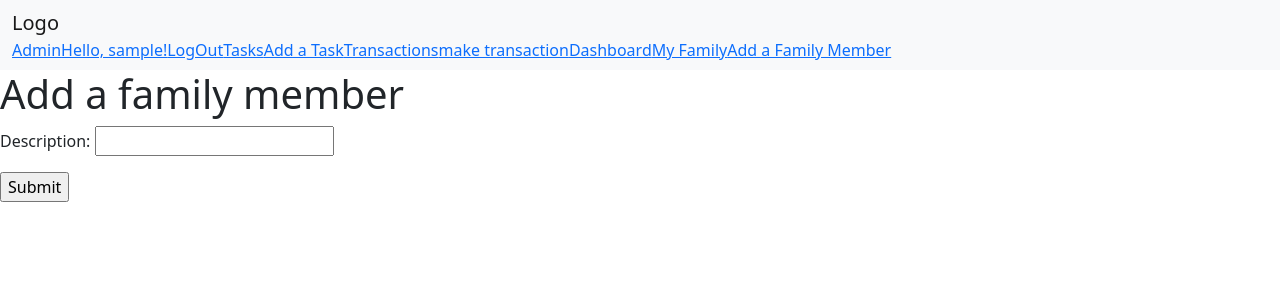
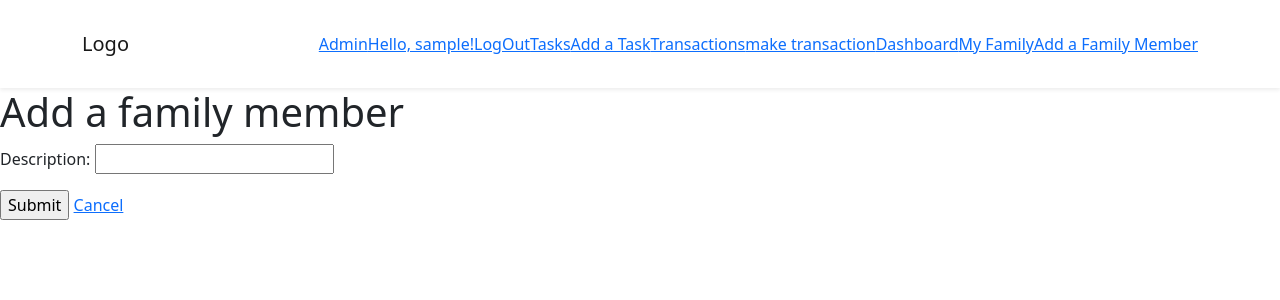
Before and after one commit to neshmasood/family-banking-system, a Django app: page /families/new/ in a window 1280 px wide. Shown: the top 300 px of the page. Run offline with Django 4.2, Linux system fonts and the light colour scheme; the visitor is signed in with stand-in values (Sample User, id 1).

Commit message:
made minor changes to family model templates

```diff
--- a/main_app/models.py
+++ b/main_app/models.py
@@ -46,11 +46,11 @@ class Task(models.Model):
 
 
 class Family(models.Model):
-    name = models.CharField(max_length=50),
+    member_name = models.CharField(max_length=50),
     description = models.CharField(max_length=200)
 
     def __str__(self):
-        return self.name
+        return self.member_name
 
 
 
--- a/main_app/templates/base.html
+++ b/main_app/templates/base.html
@@ -13,16 +13,13 @@
     <!-- CSS only -->
 <link href="https://cdn.jsdelivr.net/npm/bootstrap@5.1.3/dist/css/bootstrap.min.css" rel="stylesheet" integrity="sha384-1BmE4kWBq78iYhFldvKuhfTAU6auU8tT94WrHftjDbrCEXSU1oBoqyl2QvZ6jIW3" crossorigin="anonymous">
 </head>
-<body>
+<body id="kt_body" class="header-fixed header-tablet-and-mobile-fixed toolbar-enabled aside-fixed aside-default-enabled">
 
-  <header class="navbar navbar-expand-sm navbar-light bg-light" >
-    <nav>
-      <div class="container-fluid">
+    <nav class="navbar navbar-expand-md py-4 navbar-light bg-white shadow-sm">
+      <div class="container">
           <a class="navbar-brand" href="#">Logo</a>
-          <button class="navbar-toggler" type="button" data-toggle="collapse" data-target="#navbarNavAltMarkup" aria-controls="navbarNavAltMarkup" aria-expanded="false" aria-label="Toggle navigation">
-            <span class="navbar-toggler-icon"></span>
-          </button>
-        <ul class="navbar-nav mr-auto">
+          <button type="button" data-toggle="collapse" data-target="#navbarSupportedContent" aria-controls="navbarSupportedContent" aria-expanded="false" aria-label="Toggle navigation" class="navbar-toggler"><span class="navbar-toggler-icon"></span></button>
+        <ul class="navbar-nav ml-auto">
           <li class="nav-item"><a class="navbar-link" href="/admin">Admin</a> </li>
           <!-- <li><a class="navbar-brand" href="/">Landing_Page</a></li> -->
           {% if user.is_authenticated %}
@@ -31,37 +28,37 @@
           </li> -->
           <a href="{% url 'profile' user.username %}">Hello, {{ user.username }}!</a>
           <li class="nav-item active">
-            <a class="navbar-link" href="{% url 'logout' %}">LogOut</a>
+            <a href="{% url 'logout' %}">LogOut</a>
           </li>
           <!-- <li class="nav-item"><a class="navbar-link" href="/admin">Admin</a> </li> -->
-          <li class="nav-item">
+          <li class="nav-item active">
             <a href="/tasks">Tasks</a>
           </li>
-          <li class="nav-item">
-            <a class="navbar-link active" href="/tasks/new">Add a Task</a>
+          <li class="nav-item active">
+            <a href="/tasks/new">Add a Task</a>
           </li>
-          <li class="nav-item">
+          <li class="nav-item active">
             <a href="/transactions">Transactions</a>
           </li>
-          <li class="nav-item">
-            <a class="navbar-link active" href="{% url 'transactions_create' %}">make transaction</a>
+          <li class="nav-item active">
+            <a href="{% url 'transactions_create' %}">make transaction</a>
           </li>
-          <li class="nav-item">
-            <a class="navbar-link active" href="{% url 'dashboard' %}">Dashboard</a>
+          <li class="nav-item active">
+            <a href="{% url 'dashboard' %}">Dashboard</a>
           </li>
-          <li class="nav-item">
-            <a class="navbar-link active" href="{% url 'family_list' %}">My Family</a>
+          <li class="nav-item active">
+            <a href="{% url 'family_list' %}">My Family</a>
           </li>
-          <li class="nav-item">
-            <a class="navbar-link active" href="/families/new">Add a Family Member</a>
+          <li class="nav-item active">
+            <a href="/families/new">Add a Family Member</a>
           </li>
 
           {% else %}
-          <li class="nav-item">
-            <a class="navbar-link active" href="{% url 'login' %}">Login</a>
+          <li class="nav-item active">
+            <a href="{% url 'login' %}">Login</a>
           </li>
-          <li class="nav-item">
-            <a class="navbar-link active" href="{% url 'signup' %}">SignUp</a>
+          <li class="nav-item active">
+            <a href="{% url 'signup' %}">SignUp</a>
           </li>
           {% endif %}
 
@@ -69,7 +66,7 @@
       </div>
     </nav>
 
-  </header>
+
 
 
 
--- a/main_app/templates/family_confirm_delete.html
+++ b/main_app/templates/family_confirm_delete.html
@@ -3,7 +3,7 @@
 {% block content %}
 
     <h4>Remove a family member from your account.</h4>
-    <p>Are you sure you want to remove "{{task}}" from your account?</p>
+    <p>Are you sure you want to remove "{{member_name}}" from your account?</p>
     <form method="post">
         {% csrf_token %}
         <input type="submit" value="Yes!"/>
--- a/main_app/templates/family_create.html
+++ b/main_app/templates/family_create.html
@@ -8,6 +8,8 @@
     {% csrf_token %}
     {{form.as_p}}
     <input type="submit" value="Submit" />
+    <a href="{% url 'dashboard' %}">Cancel</a>
+
 </form>
 
 {% endblock %}
--- a/main_app/templates/family_detail.html
+++ b/main_app/templates/family_detail.html
@@ -4,7 +4,7 @@
     <h1>Family Details</h1>
     <div>
         <div>
-            <p>Name: {{ family.name }}</p>
+            <p>Name: {{ family.member_name }}</p>
             <p>Description: {{ family.description }}</p>
         </div>
         <div>
--- a/main_app/templates/family_update.html
+++ b/main_app/templates/family_update.html
@@ -2,7 +2,7 @@
 
 {% block content %}
 
-<h5>Update {{family.name}}</h5>
+<h5>Update {{family.member_name}}</h5>
 <form action="" method="post">
     {% csrf_token %}
     {{form.as_p}}
--- a/main_app/templates/familylist.html
+++ b/main_app/templates/familylist.html
@@ -13,7 +13,7 @@ List of Family Members
     {% for family in families %}
 
     <a href="{% url 'family_detail' family.pk %}">
-        <h6>Name: {{family.name}}</h6>
+        <h6>Name: {{family.member_name}}</h6>
     </a>
 
     {% endfor %}
--- a/main_app/templates/tasklist.html
+++ b/main_app/templates/tasklist.html
@@ -19,6 +19,7 @@ List of Tasks
     <h6>Description: {{task.description}} </h6>
     <h6>Task Status: {{task.task_status}} </h6>
     <h6>Task Approval: {{task.task_approval}} </h6>
+    <!-- come back here to add a drp down to select a family member -->
     <h6>Assigned To: {{task.username}} </h6>
     <p>Created by:
         <a href="/user/{{ task.user.username }}">{{ task.user.username }}</a>
--- a/main_app/views.py
+++ b/main_app/views.py
@@ -17,6 +17,8 @@ from .forms import SignUpForm
 
 # Create your views here.
 
+# django auth
+
 def login_view(request):
     # if POST, then authenticate the user (submitting the username and password)
     if request.method == 'POST':
@@ -35,7 +37,7 @@ def login_view(request):
                 return render(request, 'login.html', {'form': form})
         else:
             return render(request, 'signup.html', {'form': form})
-    else: # it was a get request so send the emtpy login form
+    else: # it was a get request so send the empty login form
         # form = LoginForm()
         form = AuthenticationForm()
         return render(request, 'login.html', {'form': form})
@@ -72,7 +74,7 @@ class Dashboard(TemplateView):
     template_name = 'dashboard.html'
 
 
-
+# Task CRUD
 class Task_List(TemplateView):
     template_name = 'tasklist.html'
 
@@ -110,7 +112,6 @@ class Task_Update(UpdateView):
     model = Task
     fields = ['name', 'amount', 'duedate', 'description', 'task_status', 'task_approval', 'transactions']
     template_name = "task_update.html"
-    # success_url = "/tasks/"
     def get_success_url(self):
         return reverse('task_detail', kwargs={'pk': self.object.pk})
 
@@ -138,6 +139,7 @@ def transactions_show(request, transaction_id):
     return render(request, 'transaction_show.html', {'transaction': transaction})
 
 
+# transactions CRUD
 
 class Transaction_Create(CreateView):
     model = Transaction
@@ -162,6 +164,7 @@ class Transaction_Delete(DeleteView):
 
 
 
+# Family CRUD
 class Family_List(TemplateView):
     template_name = 'familylist.html'
 
```
Also changed, not shown: main_app/migrations/0015_alter_task_task_status.py (added), main_app/migrations/0016_alter_task_task_status.py (added).
